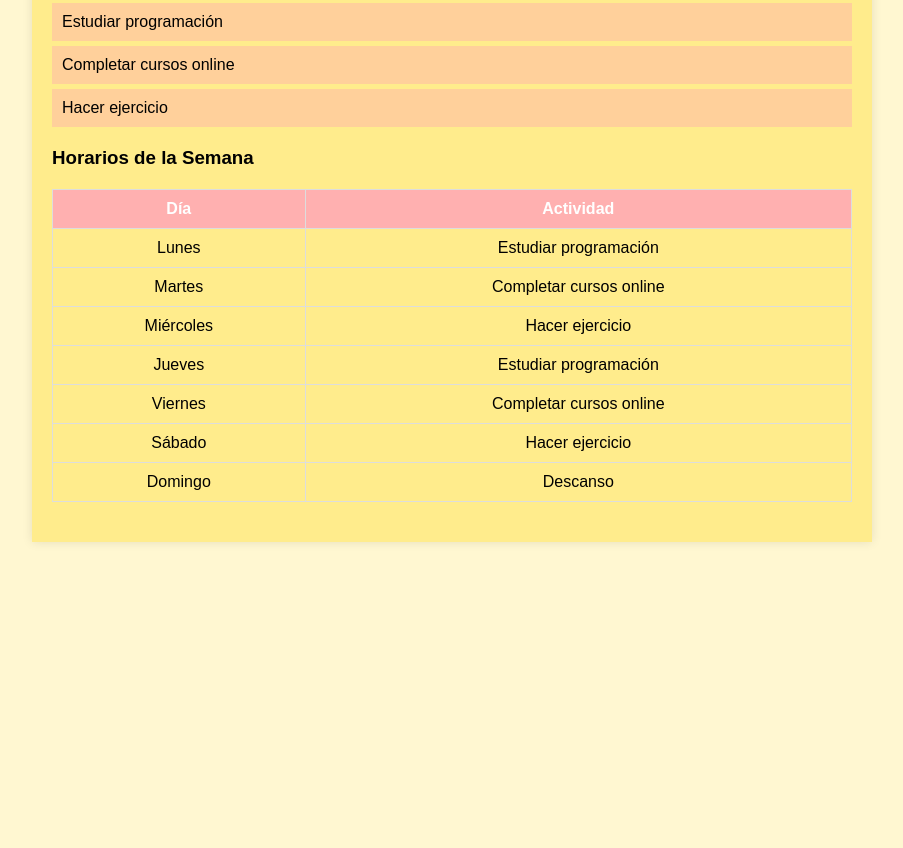
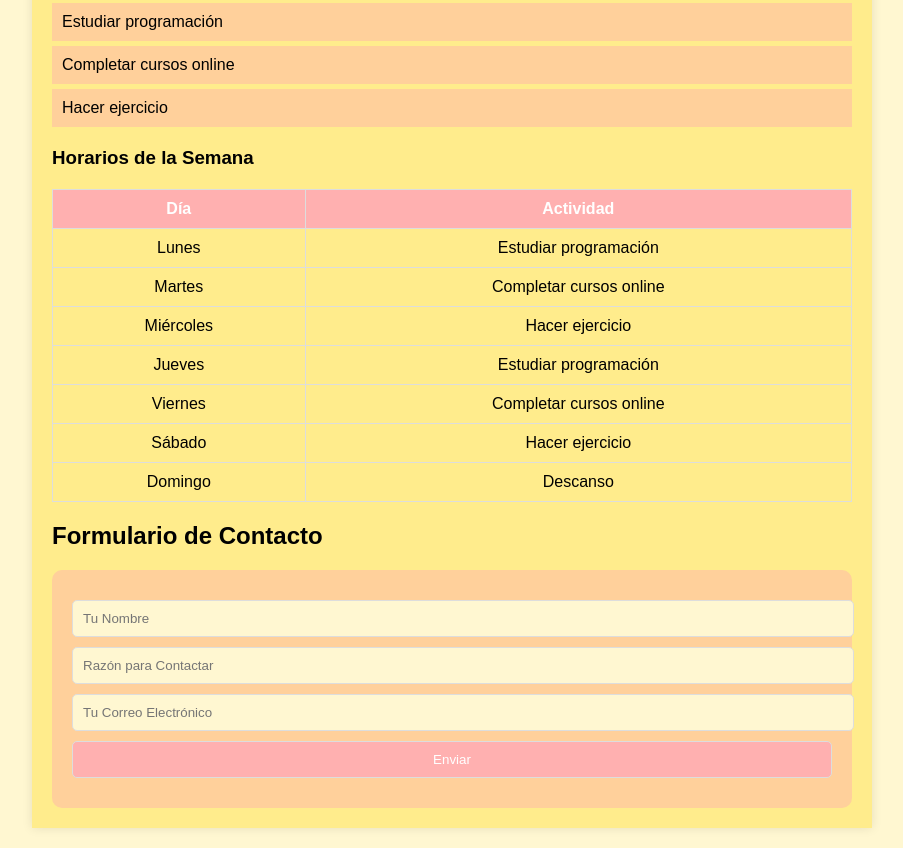
Before and after one commit to Tess-sant/mi-pagina-web, a plain HTML site: page index.html in a window 1280 px wide. Shown: the part 1086-1934 px from the top of the page, without its empty margins (188-1091 px from the left). Before the commit the page ends 1648 px from the top, so only its background shows below. Drawn offline with Linux system fonts and the light colour scheme.

Commit message:
Creacion del formulario

```diff
--- a/index.html
+++ b/index.html
@@ -104,6 +104,13 @@
             </section>
         <!-- Fin de la sección 3 actividades  -->
 
+        <section id="contacto-form">
+            <h2>Formulario de Contacto</h2>
+            <form> <input type="text" name="nombre" placeholder="Tu Nombre"> <input type="text" name="razon"
+                    placeholder="Razón para Contactar"> <input type="email" name="correo" placeholder="Tu Correo Electrónico">
+                <button type="submit">Enviar</button> </form>
+        </section>
+
         </div>
     </main>
 </body>
--- a/style.css
+++ b/style.css
@@ -90,3 +90,32 @@ td:hover {
     height: auto;
     border: 2px solid #FFB0B0;
 }
+
+form {
+    background-color: #FFD09B;
+    padding: 20px;
+    border-radius: 10px;
+}
+
+form input, form button {
+    display: block;
+    width: 100%;
+    margin: 10px 0;
+    padding: 10px;
+    border: 1px solid #ddd;
+    border-radius: 5px;
+}
+
+form input[type="text"], form input[type="email"] {
+    background-color: #FFF7D1;
+}
+
+form button {
+    background-color: #FFB0B0;
+    color: #fff;
+    cursor: pointer;
+}
+
+form button:hover {
+    background-color: #FFEC8C;
+}
```
